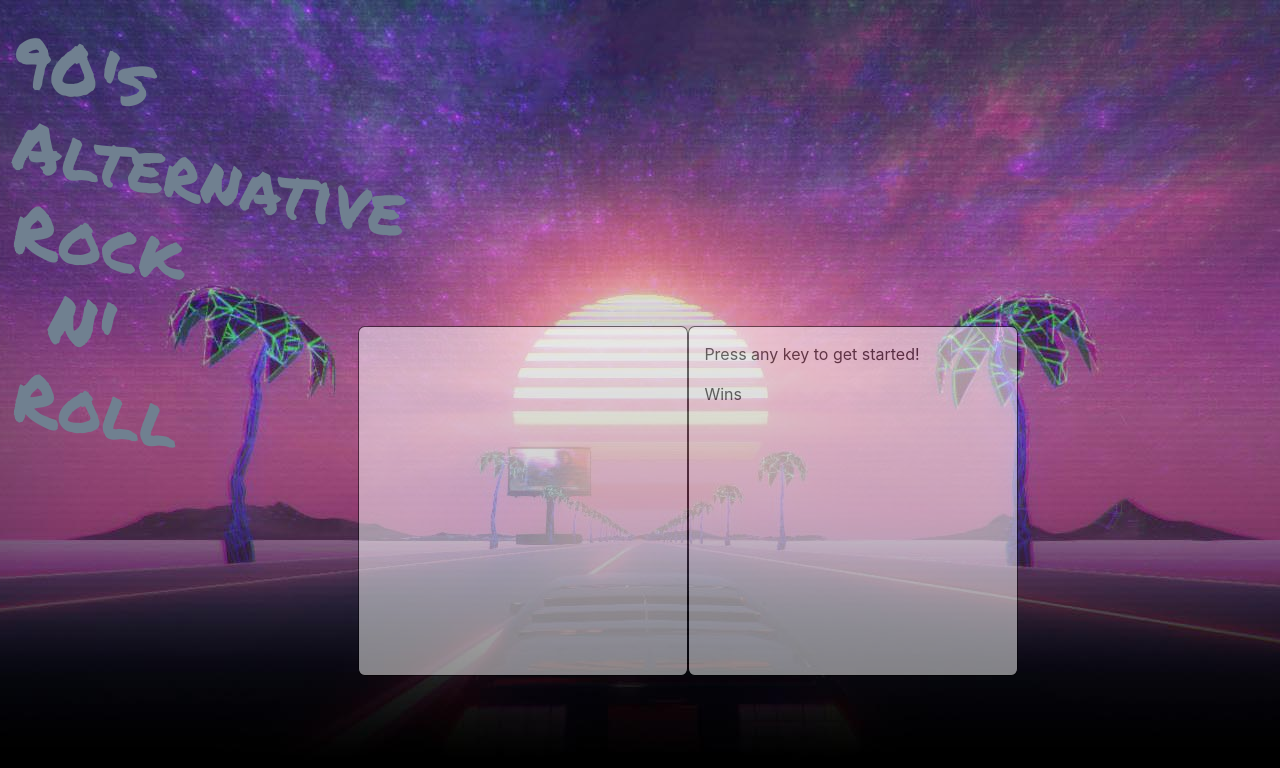
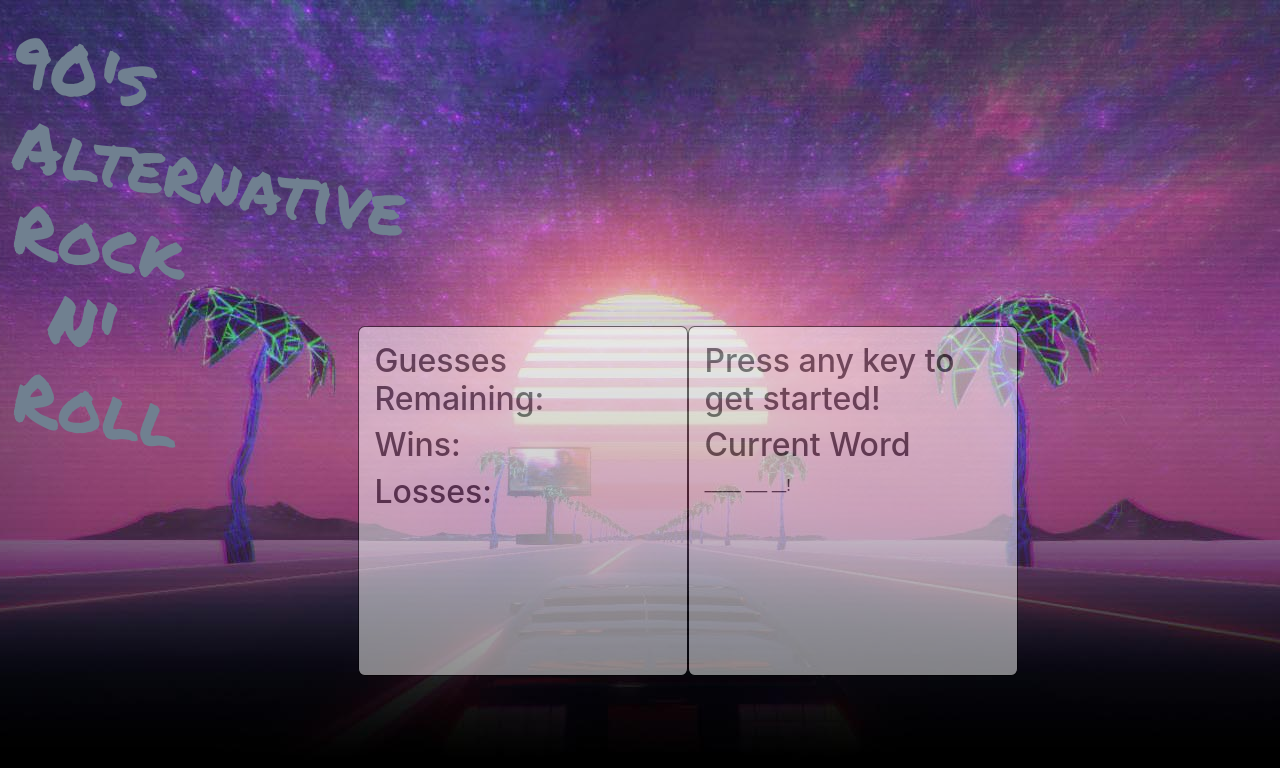
Before and after one commit to Ellyshachavez/Word-Guess-Game, a plain HTML site: page index.html in a window 1280 px wide. Drawn offline with nearby package versions, Linux system fonts and the light colour scheme.

Commit message:
linked javascriptfile & created variables

```diff
--- a/index.html
+++ b/index.html
@@ -14,16 +14,24 @@
         <h1> 90's Alternative </br>
             Rock N' Roll </h1>
            <section class="display-section">
+                <h2>Guesses Remaining:</h2>
+
+                <h2>Wins:</h2>
+
+                <h2>Losses:</h2>
 
            </section>
+
            <section class="game-section">
-               <p>Press any key to get started!</p>
-               <p>Wins</p>
+               <h2>Press any key to get started!</h2>
+
+               <h2> Current Word</h2>
+                <span id="placeholders">_____ ___ __!</span>
 
 
         </section>
 
-
+    <link rel="js" type="text/js" href="assets/javascript/game.js">
     <script src="https://code.jquery.com/jquery-3.3.1.slim.min.js" integrity="sha384-q8i/X+965DzO0rT7abK41JStQIAqVgRVzpbzo5smXKp4YfRvH+8abtTE1Pi6jizo" crossorigin="anonymous"></script>
     <script src="https://cdnjs.cloudflare.com/ajax/libs/popper.js/1.14.6/umd/popper.min.js" integrity="sha384-wHAiFfRlMFy6i5SRaxvfOCifBUQy1xHdJ/yoi7FRNXMRBu5WHdZYu1hA6ZOblgut" crossorigin="anonymous"></script>
     <script src="https://stackpath.bootstrapcdn.com/bootstrap/4.2.1/js/bootstrap.min.js" integrity="sha384-B0UglyR+jN6CkvvICOB2joaf5I4l3gm9GU6Hc1og6Ls7i6U/mkkaduKaBhlAXv9k" crossorigin="anonymous"></script>
```
